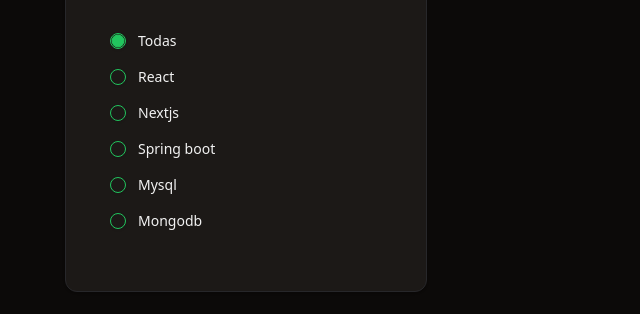
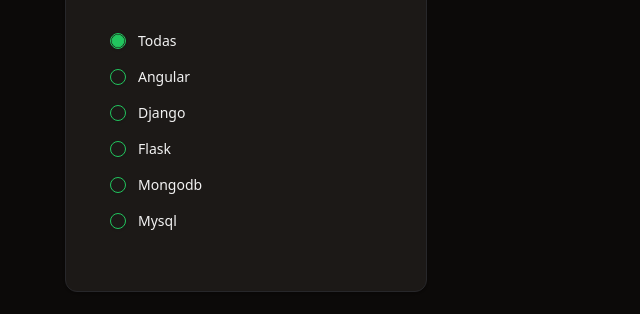
Before and after one commit to JohnnyBC2022/project-managment-system-frontend, a React (Vite) app: page / in a window 1280 px wide. Shown: the part 410-724 px from the top of the page, without its empty margins (0-640 px from the left). Built offline with nearby package versions, Linux system fonts and the light colour scheme.

Commit message:
feat: constants created

```diff
--- a/src/constants/index.js
+++ b/src/constants/index.js
@@ -1,13 +1,13 @@
 export const tags = [
   "Todas",
-  "React",
+  "Angular",
+  "Django",
+  "Flask",
+  "Mongodb",
+  "Mysql",
   "Nextjs",
-  "Spring boot",
-  "Mysql",
-  "Mongodb",
-  "Angular",
   "Postgresql",
   "Python",
-  "Flask",
-  "Django",
+  "React",
+  "Spring boot"
 ];
```
